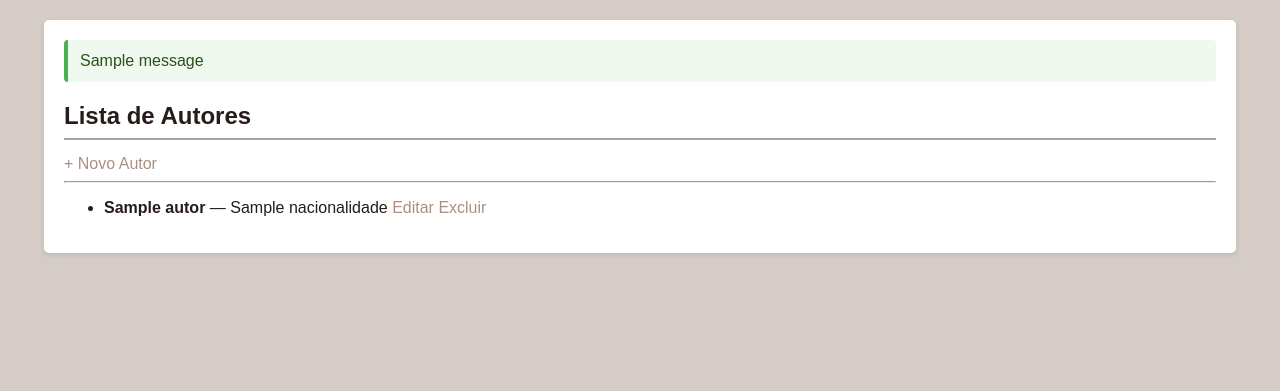
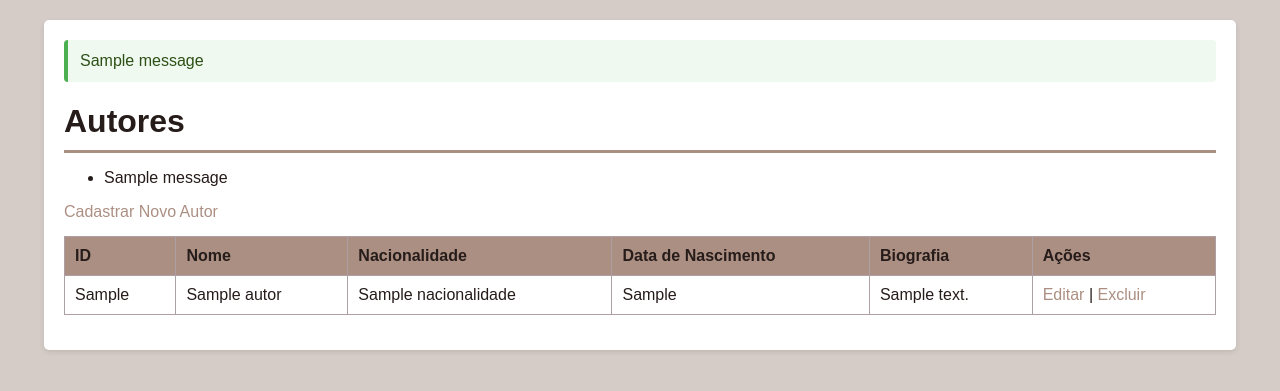
Before and after one commit to AmandaA6/Biblioteca, a Python web app: template templates/autores/listar_autor.html in a window 1280 px wide. Shown: the part 54-445 px from the top of the page. Run offline with Jinja, Linux system fonts and the light colour scheme; the template is opened without the code that fills it: most values are stand-ins (such as "Sample title", 1, 10 or a date in 2020); one stand-in notice (Sample message) is shown.

Commit message:
Update listar_autor.html
Updated the author listing page to include a table layout and flash messages.

```diff
--- a/templates/autores/listar_autor.html
+++ b/templates/autores/listar_autor.html
@@ -1,19 +1,45 @@
 {% extends "index.html" %}
 
 {% block content %}
+    <h1>Autores</h1>
 
-    <h2>Lista de Autores</h2>
-    <a href="{{ url_for('cadastrar_autor') }}">+ Novo Autor</a>
-    <hr>
+    {% with messages = get_flashed_messages(with_categories=true) %}
+      {% if messages %}
+        <ul>
+        {% for category, message in messages %}
+          <li>{{ message }}</li>
+        {% endfor %}
+        </ul>
+      {% endif %}
+    {% endwith %}
 
-    <ul>
-    {% for autor in autores %}
-    <li>
-        <strong>{{ autor.Nome_autor }}</strong> — {{ autor.Nacionalidade }}
-        <a href="{{ url_for('editar_autor', id=autor.ID_autor) }}">Editar</a>
-        <a href="{{ url_for('excluir_autor', id=autor.ID_autor) }}">Excluir</a>
-    </li>
-    {% endfor %}
-    </ul>
+    <a href="{{ url_for('cadastrar_autor') }}">Cadastrar Novo Autor</a>
 
+    <table border="1">
+        <thead>
+            <tr>
+                <th>ID</th>
+                <th>Nome</th>
+                <th>Nacionalidade</th>
+                <th>Data de Nascimento</th>
+                <th>Biografia</th>
+                <th>Ações</th>
+            </tr>
+        </thead>
+        <tbody>
+            {% for autor in autores %}
+            <tr>
+                <td>{{ autor.ID_autor }}</td>
+                <td>{{ autor.Nome_autor }}</td>
+                <td>{{ autor.Nacionalidade or '-' }}</td>
+                <td>{{ autor.Data_nascimento or '-' }}</td>
+                <td>{{ autor.Biografia or '-' }}</td>
+                <td>
+                    <a href="{{ url_for('editar_autor', id=autor.ID_autor) }}">Editar</a> |
+                    <a href="{{ url_for('excluir_autor', id=autor.ID_autor) }}" onclick="return confirm('Deseja realmente excluir?');">Excluir</a>
+                </td>
+            </tr>
+            {% endfor %}
+        </tbody>
+    </table>
 {% endblock %}
```
